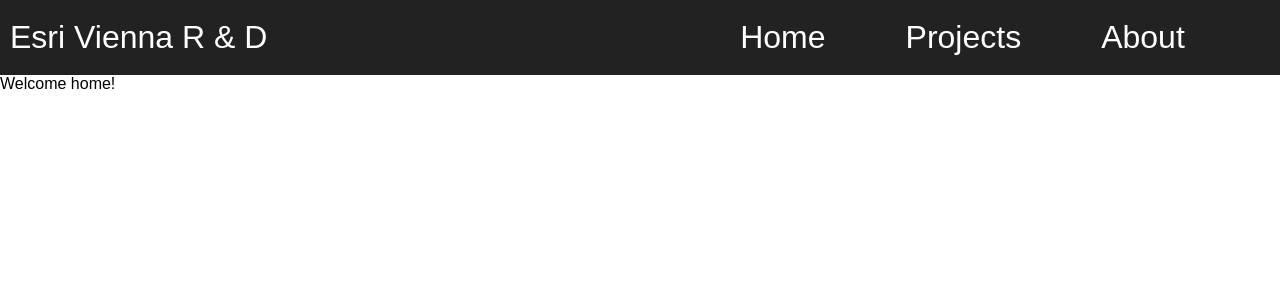
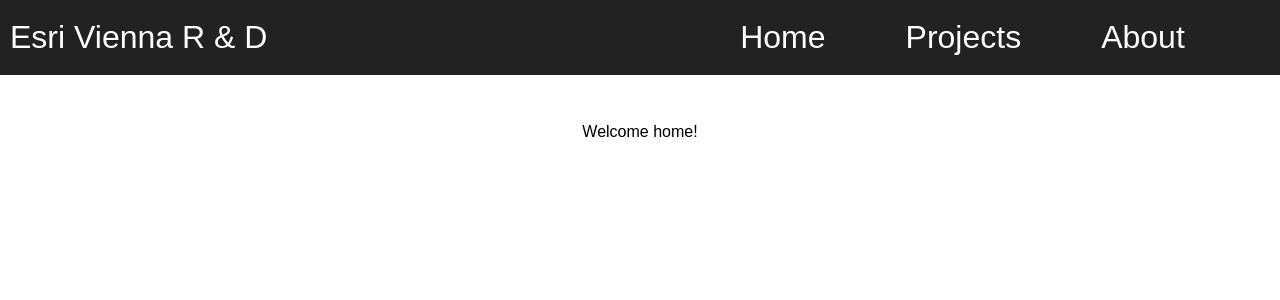
Before and after one commit to tyanthony/idt-website, a React (Create React App) app in the folder website/: page / in a window 1280 px wide. Shown: the top 300 px of the page. Built offline with nearby package versions, Linux system fonts and the light colour scheme.

Commit message:
changed favicon

```diff
--- a/website/src/Home/Home.css
+++ b/website/src/Home/Home.css
@@ -0,0 +1,4 @@
+.home {
+  text-align: center;
+  padding-top: 3em;
+}
--- a/website/src/Home/Home.js
+++ b/website/src/Home/Home.js
@@ -5,7 +5,7 @@
 class Home extends Component {
   render() {
     return (
-      <div>Welcome home!</div>
+      <div className="home">Welcome home!</div>
     );
   }
 }
```
Also changed, not shown: 1 other file (tests, documents, lock files or other folders).
